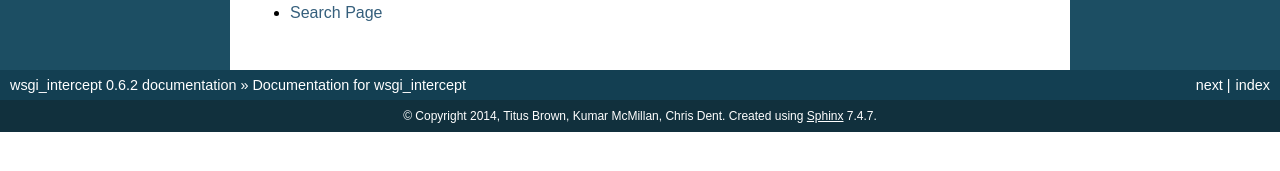
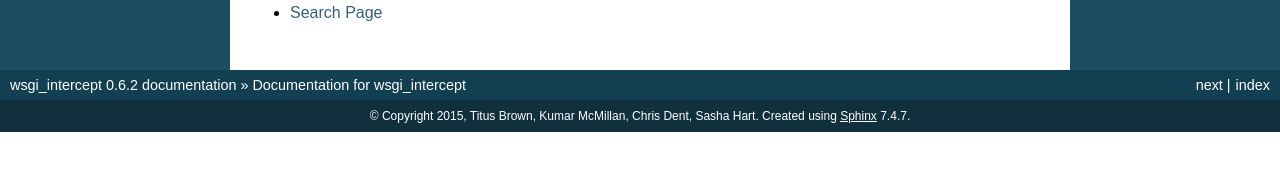
Before and after one commit to cdent/wsgi-intercept, a Sphinx documentation site: the page built from docs/index.rst, in a window 1280 px wide. Shown: the part 454-625 px from the top of the page. Built offline with Sphinx 7.4.7, drawn with Linux system fonts in a browser that asks for light colours.

Commit message:
Update copyright date

```diff
--- a/docs/conf.py
+++ b/docs/conf.py
@@ -48,7 +48,7 @@ master_doc = 'index'
 
 # General information about the project.
 project = 'wsgi_intercept'
-copyright = '2014, Titus Brown, Kumar McMillan, Chris Dent'
+copyright = '2015, Titus Brown, Kumar McMillan, Chris Dent, Sasha Hart'
 
 # The version info for the project you're documenting, acts as replacement for
 # |version| and |release|, also used in various other places throughout the
```
Also changed, not shown: 1 other file.
